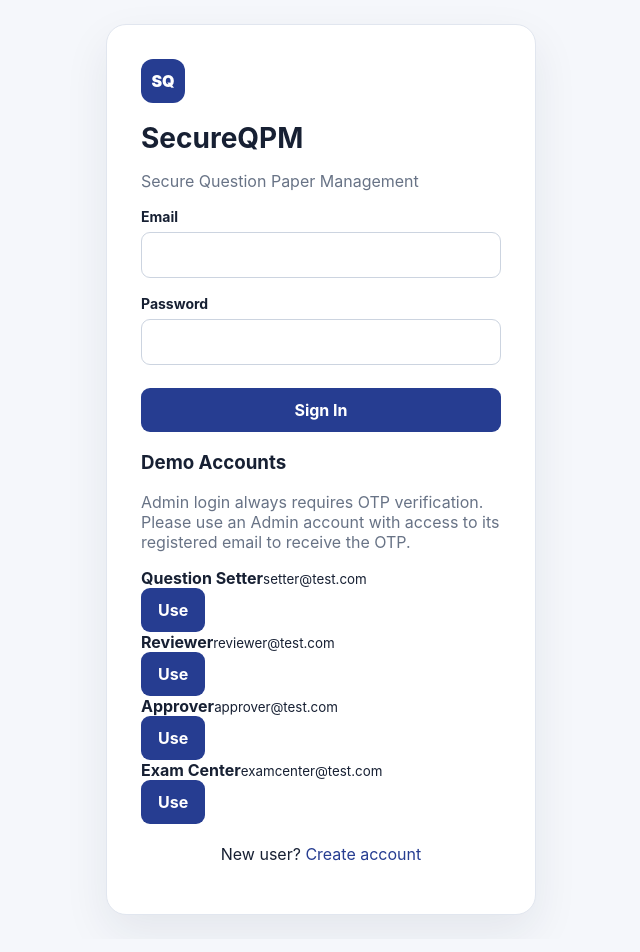
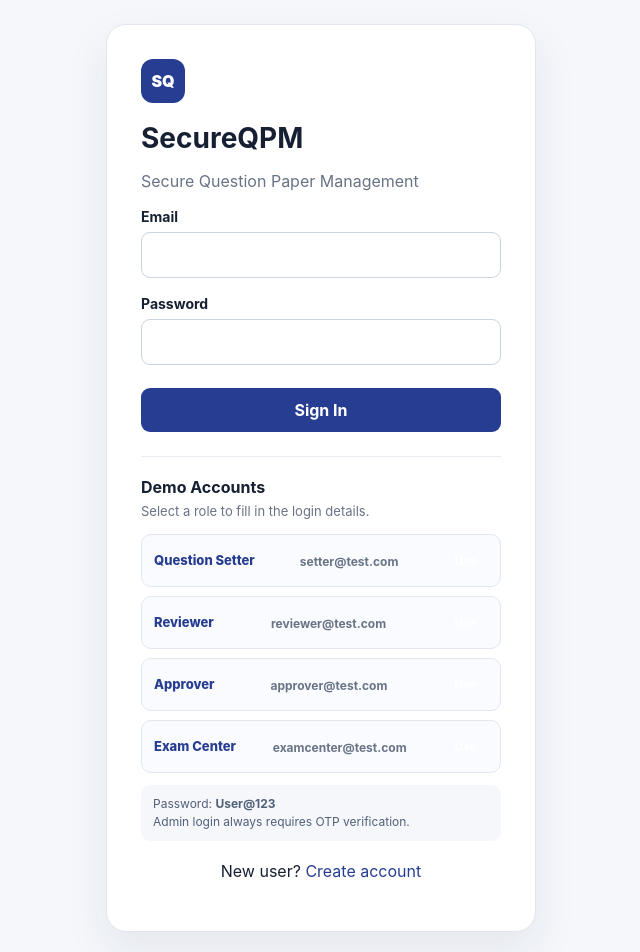
Before and after one commit to Aashima0805/secure-question-paper-management, a React (Vite) app in the folder frontend/: page /login in a window 1280 px wide. Shown: the top 952 px of the page, without its empty margins (319-959 px from the left). Built offline with nearby package versions, Linux system fonts and the light colour scheme; no server answers.

Commit message:
Improve login demo account styling

```diff
--- a/frontend/src/pages/Login.jsx
+++ b/frontend/src/pages/Login.jsx
@@ -31,7 +31,10 @@ function Login() {
         saveSession(response.data);
         navigate("/dashboard");
       } else {
-        localStorage.setItem("pendingEmail", response.data.email || form.email);
+        localStorage.setItem(
+          "pendingEmail",
+          response.data.email || form.email
+        );
         navigate("/verify-otp");
       }
     } catch (error) {
@@ -53,23 +56,39 @@ function Login() {
     <div className="auth-page">
       <div className="auth-card">
         <div className="logo-mark">SQ</div>
+
         <h1>SecureQPM</h1>
-        <p className="muted">Secure Question Paper Management</p>
+
+        <p className="muted">
+          Secure Question Paper Management
+        </p>
 
         <form onSubmit={submit}>
           <label>Email</label>
+
           <input
             type="email"
             value={form.email}
-            onChange={(e) => setForm({...form, email: e.target.value})}
+            onChange={(e) =>
+              setForm({
+                ...form,
+                email: e.target.value
+              })
+            }
             required
           />
 
           <label>Password</label>
+
           <input
             type="password"
             value={form.password}
-            onChange={(e) => setForm({...form, password: e.target.value})}
+            onChange={(e) =>
+              setForm({
+                ...form,
+                password: e.target.value
+              })
+            }
             required
           />
 
@@ -81,37 +100,51 @@ function Login() {
         <StatusMessage message={message} error />
 
         <div className="demo-accounts">
+          <div className="demo-header">
+            <div>
               <h3>Demo Accounts</h3>
               <p className="muted">
-    Admin login always requires OTP verification. Please use an Admin account
-    with access to its registered email to receive the OTP.
+                Select a role to fill in the login details.
               </p>
-
-  {demoAccounts.map((account) => (
-    <div className="demo-account" key={account.role}>
-      <div>
-        <strong>{account.role}</strong>
-        <small>{account.email}</small>
+            </div>
           </div>
 
+          <div className="demo-list">
+            {demoAccounts.map((account) => (
               <button
                 type="button"
+                className="demo-account"
+                key={account.role}
                 onClick={() => useDemoAccount(account)}
               >
+                <span className="demo-role">
+                  {account.role}
+                </span>
+
+                <span className="demo-email">
+                  {account.email}
+                </span>
+
+                <span className="demo-use">
                   Use
+                </span>
               </button>
+            ))}
           </div>
-  ))}
+
+          <p className="demo-note">
+            Password: <strong>User@123</strong>
+            <br />
+            Admin login always requires OTP verification.
+          </p>
         </div>
 
         <p className="auth-link">
           New user? <Link to="/register">Create account</Link>
         </p>
-
-
       </div>
     </div>
   );
 }
 
-export default Login;
+export default Login
--- a/frontend/src/styles.css
+++ b/frontend/src/styles.css
@@ -232,3 +232,71 @@ th { color: #526078; font-size: 12px; text-transform: uppercase; }
   .auth-card { padding: 25px; }
   .row-header { align-items: flex-start; gap: 15px; flex-direction: column; }
 }
+
+.demo-accounts {
+  margin-top: 24px;
+  padding-top: 20px;
+  border-top: 1px solid #e8ebf1;
+}
+
+.demo-header {
+  margin-bottom: 12px;
+}
+
+.demo-header h3 {
+  margin: 0 0 5px;
+  font-size: 16px;
+}
+
+.demo-header p {
+  margin: 0;
+  font-size: 13px;
+  line-height: 1.5;
+}
+
+.demo-list {
+  display: grid;
+  gap: 9px;
+}
+
+.demo-account {
+  display: flex;
+  align-items: center;
+  justify-content: space-between;
+  gap: 12px;
+  padding: 11px 12px;
+  border: 1px solid #e1e6ef;
+  border-radius: 10px;
+  background: #fafbfe;
+}
+
+.demo-role {
+  display: block;
+  font-size: 13px;
+  font-weight: 800;
+  color: #263d91;
+}
+
+.demo-email {
+  display: block;
+  margin-top: 3px;
+  font-size: 12px;
+  color: #687386;
+}
+
+.demo-use {
+  width: auto !important;
+  margin-top: 0 !important;
+  padding: 7px 11px;
+  font-size: 12px;
+}
+
+.demo-note {
+  margin-top: 12px;
+  padding: 10px 12px;
+  border-radius: 9px;
+  background: #f5f7fb;
+  color: #526078;
+  font-size: 12px;
+  line-height: 1.5;
+}
```
Lines whose indentation alone changed are shown as unchanged.
